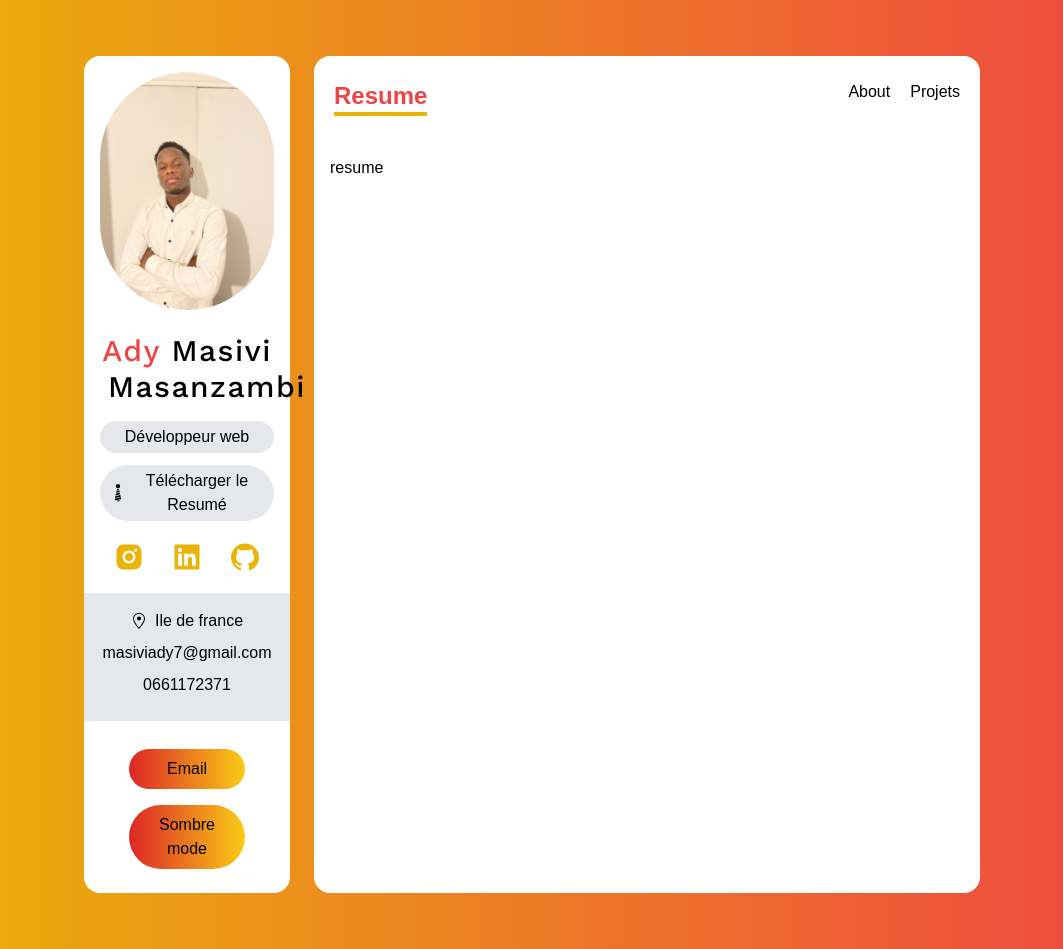
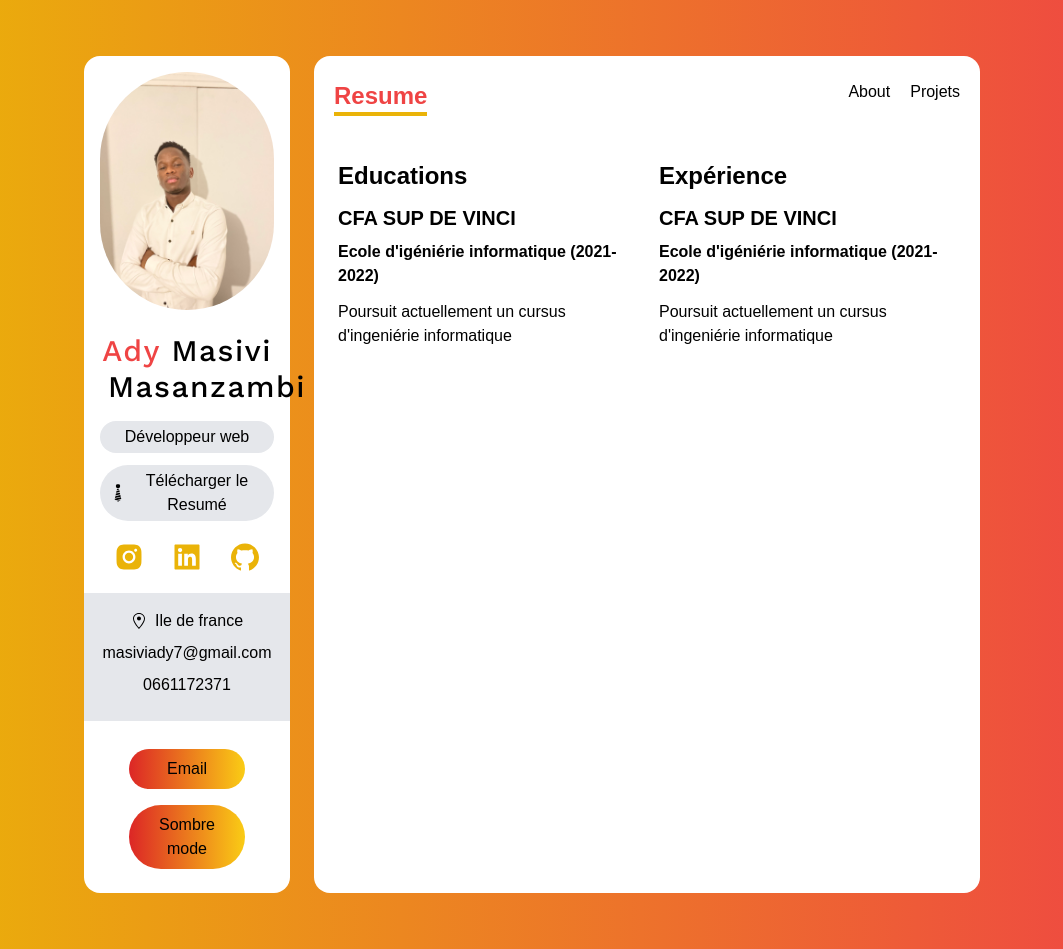
Before and after one commit to ady243/adymasivi, a Next.js app: page /resume in a window 1280 px wide. Shown: the whole page, without its empty margins (108-1171 px from the left). Built offline with nearby package versions, Linux system fonts and the light colour scheme.

Commit message:
pause à la page resume.tsx

```diff
--- /dev/null
+++ b/components/Bar.tsx
@@ -0,0 +1,10 @@
+import { FunctionComponent } from "react";
+import { ISkill } from "../type";
+
+const Bar: FunctionComponent<{
+  data: ISkill;
+}> = ({ data: { Icon, level, name } }) => {
+  return <div>{name}</div>;
+};
+
+export default Bar;
--- a/data.ts
+++ b/data.ts
@@ -2,8 +2,9 @@ import { AiOutlineAntDesign, AiOutlineApi, AiFillSignal } from "react-icons/ai";
 import { RiComputerLine } from "react-icons/ri";
 import { MdDeveloperMode } from "react-icons/md";
 import { FaServer } from "react-icons/fa";
+import { BsCircleFill } from "react-icons/bs";
 
-import { Iservices } from "./type";
+import { Iservices, ISkill } from "./type";
 
 export const services: Iservices[] = [
   {
@@ -38,3 +39,68 @@ export const services: Iservices[] = [
     about: "Scrum Master, Droit Informatique, methode Agile",
   },
 ];
+
+export const languages: ISkill[] = [
+  {
+    name: "HTML & CSS",
+    level: "70%",
+    Icon: BsCircleFill,
+  },
+  {
+    name: "Bootstrap",
+    level: "75%",
+    Icon: BsCircleFill,
+  },
+  {
+    name: "Tailwindcss",
+    level: "65%",
+    Icon: BsCircleFill,
+  },
+  {
+    name: "Java Script",
+    level: "75%",
+    Icon: BsCircleFill,
+  },
+  {
+    name: "NextJS",
+    level: "85%",
+    Icon: BsCircleFill,
+  },
+  {
+    name: "ReactJS",
+    level: "65%",
+    Icon: BsCircleFill,
+  },
+  {
+    name: "KnexJS",
+    level: "75%",
+    Icon: BsCircleFill,
+  },
+  {
+    name: "Express",
+    level: "65%",
+    Icon: BsCircleFill,
+  },
+  {
+    name: "Java",
+    level: "65%",
+    Icon: BsCircleFill,
+  },
+  {
+    name: "Kotlin",
+    level: "45%",
+    Icon: BsCircleFill,
+  },
+];
+export const tools: ISkill[] = [
+  {
+    name: "Photoshop",
+    level: "30%",
+    Icon: BsCircleFill,
+  },
+  {
+    name: "UX",
+    level: "55%",
+    Icon: BsCircleFill,
+  },
+];
--- a/pages/resume.tsx
+++ b/pages/resume.tsx
@@ -1,7 +1,38 @@
 import React from "react";
+import Bar from "../components/Bar";
+import { languages, tools } from "../data";
 
 function resume() {
-  return <div className="p-4">resume</div>;
+  return (
+    <div className="p-6 py-2">
+      <div className="grid md:grid-cols-2 gap-6">
+        <div>
+          <h5 className="my-3 text-2xl font-bold">Educations</h5>
+          <div>
+            <h5 className="my-2 text-xl  font-bold">CFA SUP DE VINCI</h5>
+            <p className="font-semibold">
+              Ecole d'igéniérie informatique (2021-2022)
+            </p>
+            <p className="my-3">
+              Poursuit actuellement un cursus d'ingeniérie informatique
+            </p>
+          </div>
+        </div>
+        <div>
+          <h5 className="my-3 text-2xl font-bold">Expérience</h5>
+          <div>
+            <h5 className="my-2 text-xl  font-bold">CFA SUP DE VINCI</h5>
+            <p className="font-semibold">
+              Ecole d'igéniérie informatique (2021-2022)
+            </p>
+            <p className="my-3">
+              Poursuit actuellement un cursus d'ingeniérie informatique
+            </p>
+          </div>
+        </div>
+      </div>
+    </div>
+  );
 }
 
 export default resume;
--- a/type.ts
+++ b/type.ts
@@ -1,5 +1,4 @@
 import { IconType } from "react-icons";
-import { IntersectionType } from "typescript";
 
 export interface Iservices {
   title: string;
@@ -11,3 +10,8 @@ export interface ISkill {
   level: string;
   Icon: IconType;
 }
+export interface ISkill {
+  name: string;
+  level: string;
+  Icon: IconType;
+}
```
